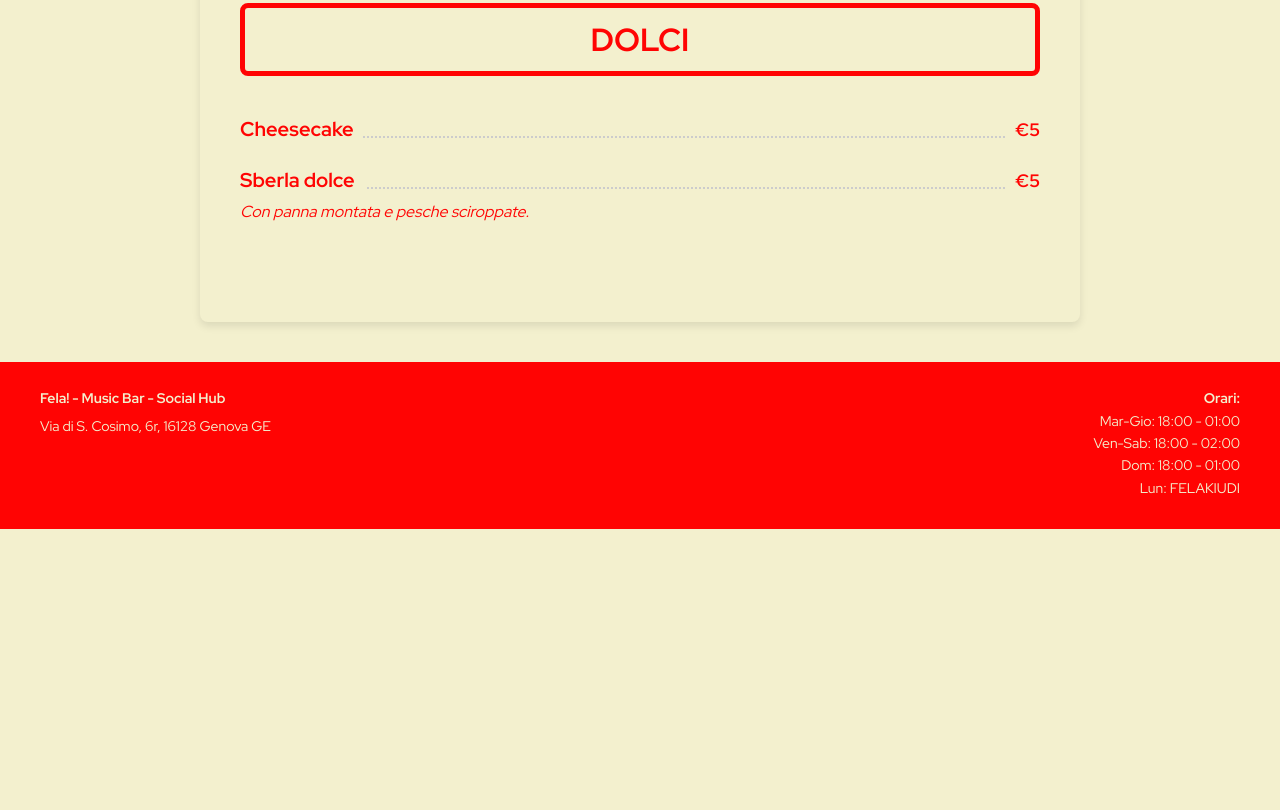
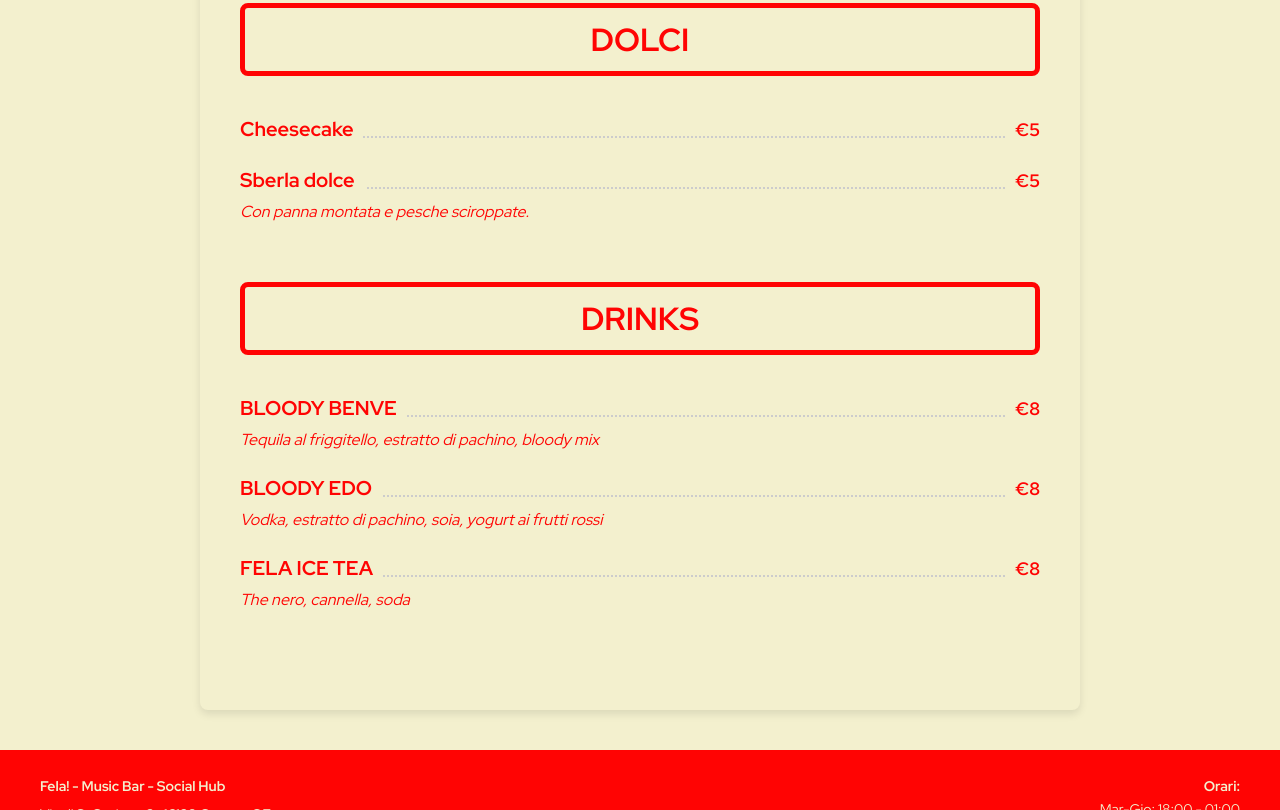
Before and after one commit to felagenova/Fela-, a plain HTML site: page brunch.html in a window 1280 px wide. Shown: the part 963-1773 px from the top of the page. Before the commit the page ends 1492 px from the top, so only its background shows below. Drawn offline with Linux system fonts and the light colour scheme.

Commit message:
Aggiunta sezione Drinks al menu brunch

```diff
--- a/brunch.html
+++ b/brunch.html
@@ -48,7 +48,7 @@
                     <p class="description" style="font-style: normal; line-height: 1.6;">
                         - Uovo fondente marinato nella soia<br>
                         - Pancetta di Giacobbe alla piastra<br>
-                        - Fungo Portobello bbq<br>
+                        - Funghi alla piastra<br>
                         - Fagioli alla Michela<br>
                         - Crostino di salsiccia cruda locale e formaggio Bra<br>
                         - Insalata di patate
@@ -97,6 +97,34 @@
                 </div>
             </section>
         </div>
+
+        <!-- Categoria DRINKS -->
+        <div class="menu-category">
+            <h2 class="category-title">Drinks</h2>
+            <section class="menu-section">
+                <div class="menu-item">
+                    <div class="menu-item-header">
+                        <h4>BLOODY BENVE</h4>
+                        <span class="price">€8</span>
+                    </div>
+                    <p class="description">Tequila al friggitello, estratto di pachino, bloody mix</p>
+                </div>
+                <div class="menu-item">
+                    <div class="menu-item-header">
+                        <h4>BLOODY EDO</h4>
+                        <span class="price">€8</span>
+                    </div>
+                    <p class="description">Vodka, estratto di pachino, soia, yogurt ai frutti rossi</p>
+                </div>
+                <div class="menu-item">
+                    <div class="menu-item-header">
+                        <h4>FELA ICE TEA</h4>
+                        <span class="price">€8</span>
+                    </div>
+                    <p class="description">The nero, cannella, soda</p>
+                </div>
+            </section>
+        </div>
     </div>
 
     <footer class="site-footer">
```
